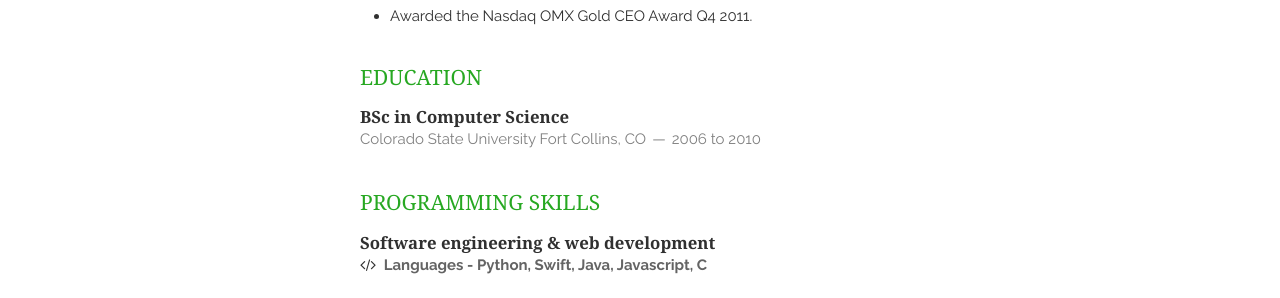
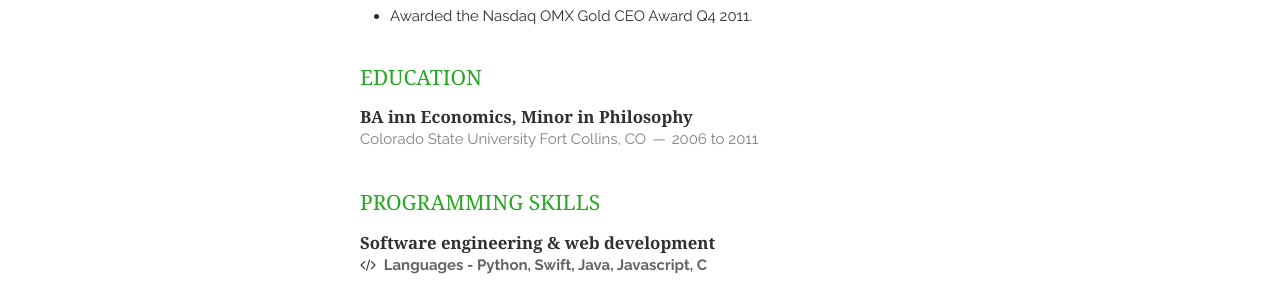
Before and after one commit to joshhamann/resume, a Jekyll site: the page built from index.html, in a window 1280 px wide. Shown: the part 1014-1312 px from the top of the page. Built offline with Jekyll 4.4.1, drawn with Linux system fonts in a browser that asks for light colours; nearby versions of some CDN libraries; Markdown is read by kramdown in place of the engine named in the settings; the list of posts is cut into pages by our own code.

Commit message:
Tom suxxxxxxx. Vim Suxxxxxxx.

```diff
--- a/_includes/education.html
+++ b/_includes/education.html
@@ -2,8 +2,8 @@
     <h1>Education</h1>
     <article>
         <header>
-            <h1>BSc in Computer Science</h1>
-            <span>Colorado State University <address>Fort Collins, CO</address><time>2006 to 2010</time></span>
+            <h1>BA inn Economics, Minor in Philosophy</h1>
+            <span>Colorado State University <address>Fort Collins, CO</address><time>2006 to 2011</time></span>
         </header>
     </article>
 </section>
```
